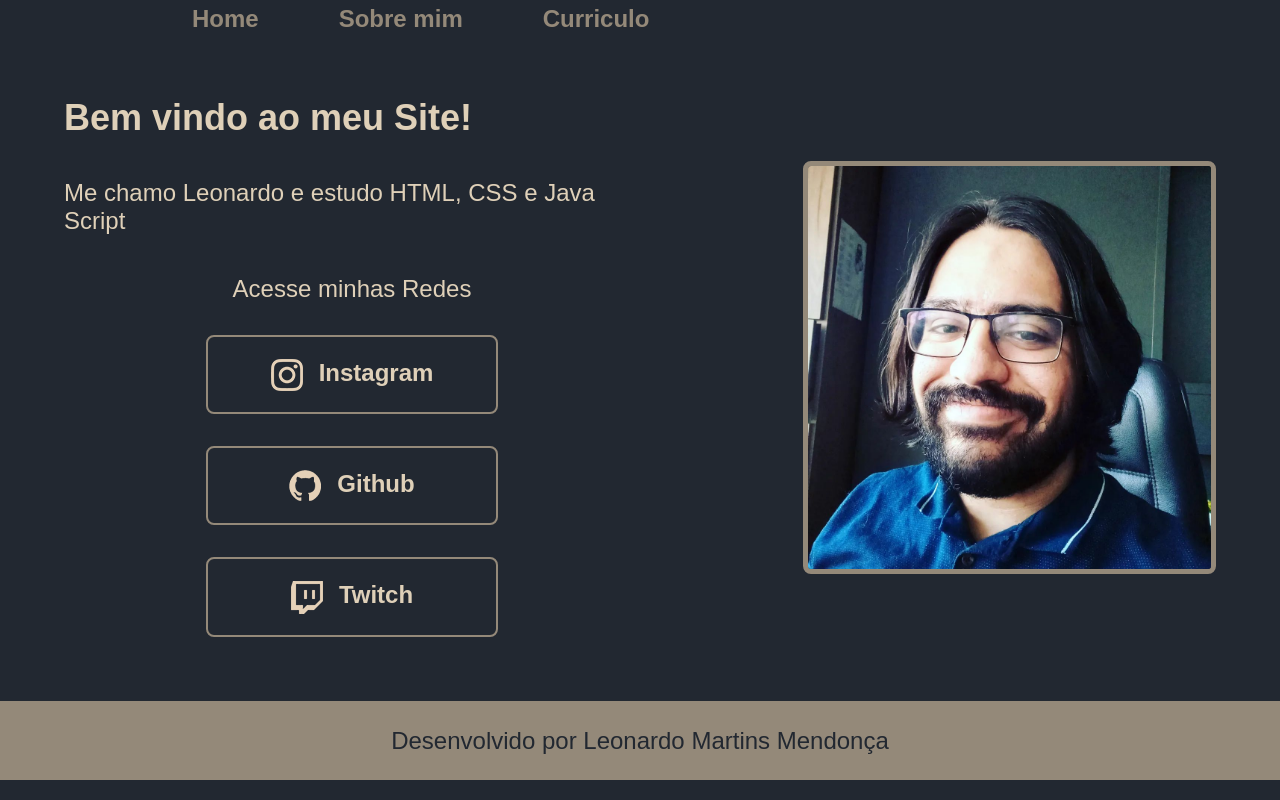
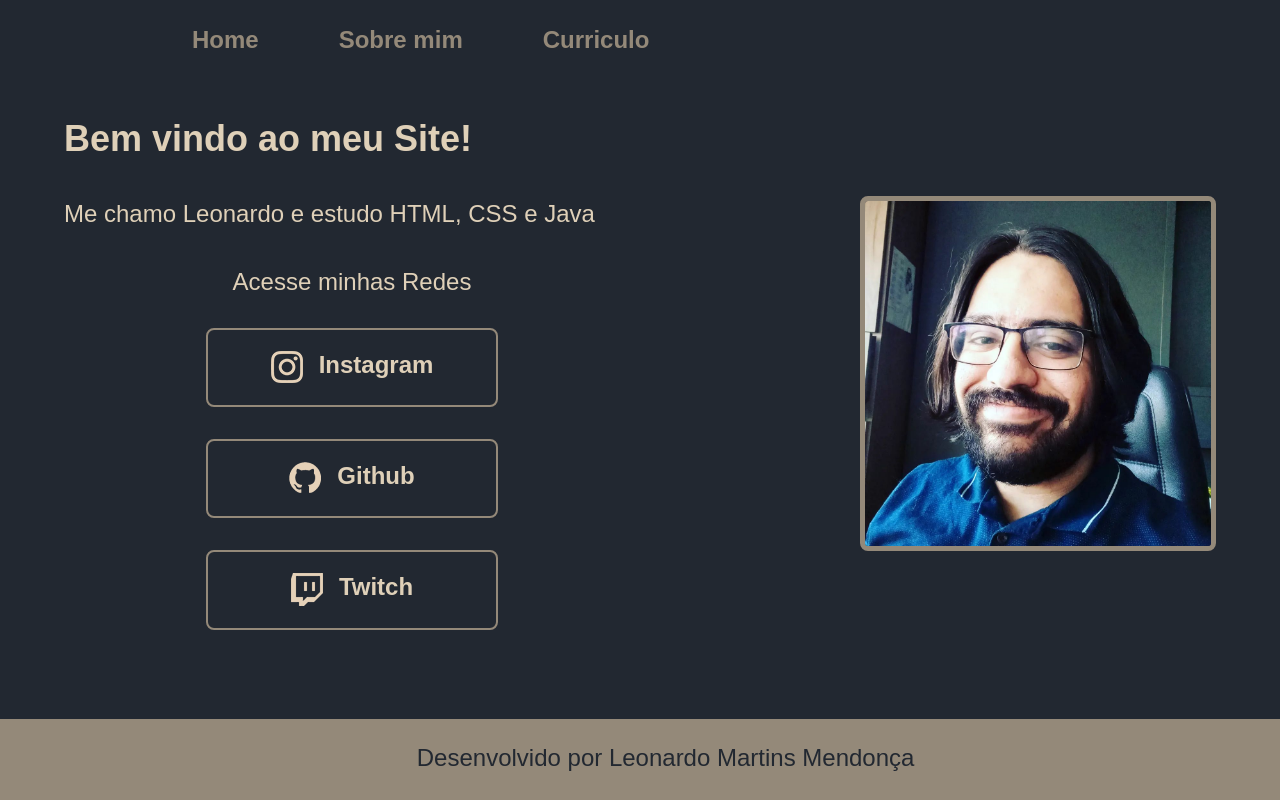
Before and after one commit to LeonardoMMendonca/portfolio, a plain HTML site: page index.html in a window 1280 px wide. Drawn offline with Linux system fonts and the light colour scheme.

Commit message:
Added a new section in the @media and changed the size of the image, also changed the padding in cabecalho from 0.2% to 2%

```diff
--- a/index.html
+++ b/index.html
@@ -19,7 +19,7 @@
     <main class="apresentacao">
         <section class="apresentacao__conteudo">
             <h1 class="apresentacao__conteudo__titulo">Bem vindo ao meu Site! </h1>
-            <p class="apresentacao__conteudo__texto">Me chamo Leonardo e estudo HTML, CSS e Java Script</p>
+            <p class="apresentacao__conteudo__texto">Me chamo Leonardo e estudo HTML, CSS e Java</p>
             <div class="apresentacao__links">
                 <h2 class="apresentacao__links__subtitulo">Acesse minhas Redes</h2>
                 <a class="apresentacao__links__apresentacao" href="https://www.instagram.com/shiki_yamamoto/" target="_blank">
--- a/style/style.css
+++ b/style/style.css
@@ -21,11 +21,11 @@ body {
     box-sizing: border-box;
     background-color: var(--cor-primaria);
     color: var(--cor-secundaria);
-    overflow: hidden
+    overflow: auto;
 }
 
 .cabecalho{
-    padding: 0.4% 0% 0% 15%;
+    padding: 2% 0% 0% 15%;
 }
 
 .cabecalho__menu {
@@ -116,7 +116,7 @@ body {
     border: 5px solid var(--cor-terciaria);
     border-radius: 8px;
     gap: 16px;
-    width: 35%;
+    width: 30%;
     height: 30%;
 }
 
@@ -128,6 +128,11 @@ body {
     font-family: var(--font-secundaria);
     font-size: var(--font-size-primaria);
     font-weight: 400;
+    position:fixed;
+    left:0px;
+    bottom:0px;
+    height:30px;
+    width:100%;
 
 
 }
```
